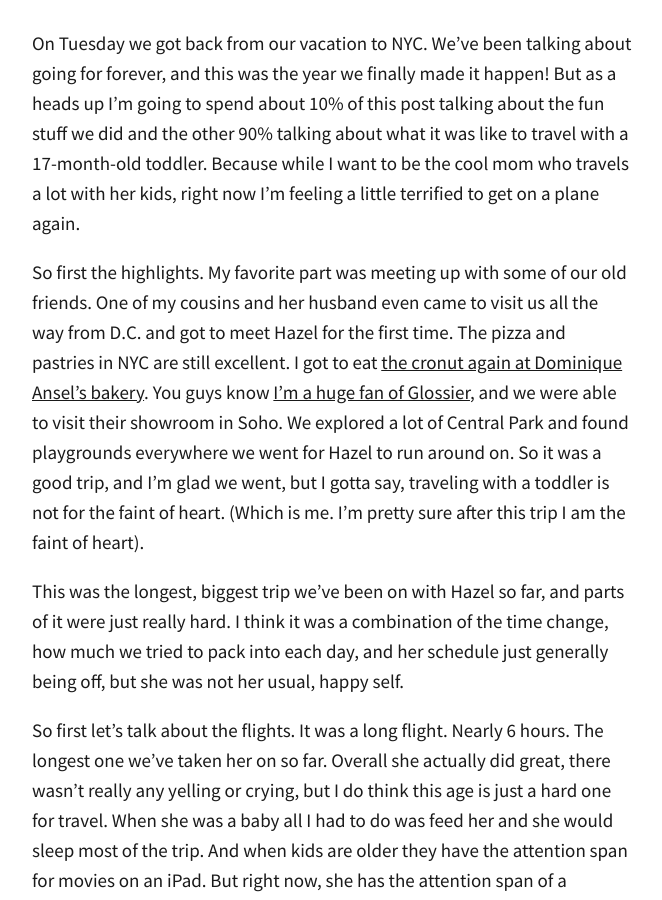
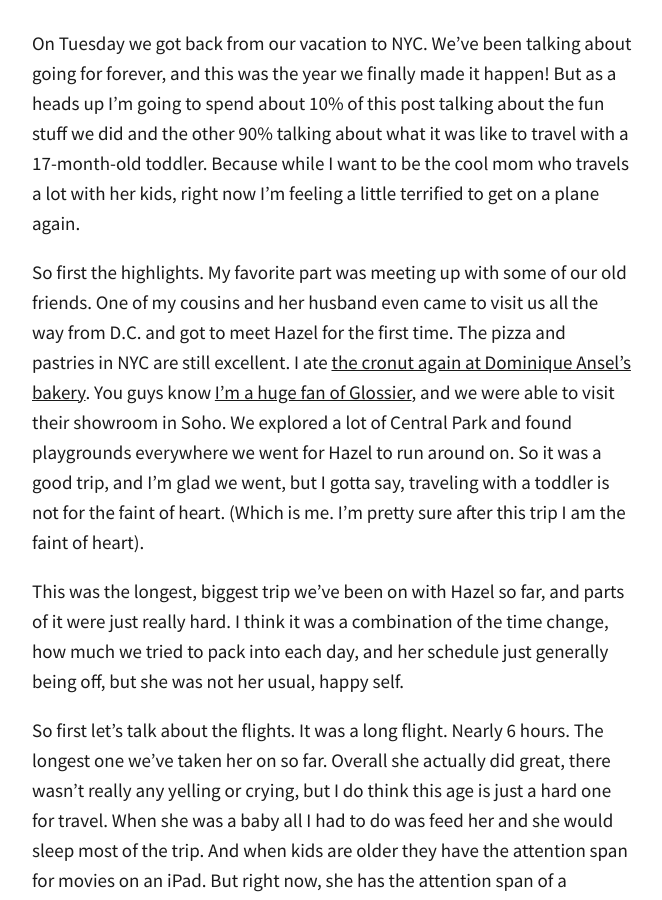
Before and after one commit to totiffany/totiffany.github.io, a Jekyll site: the page built from _posts/2018-10-13-Our-Trip-To-NYC-And-Traveling-With-A-Toddler.md, in a window 1280 px wide and 900 px high, scrolled down 441 px. Shown: the whole window, without its empty margins (308-970 px from the left). Built offline with Jekyll 4.4.1, drawn with Linux system fonts in a browser that asks for light colours; our own code applies the rules of GitHub Pages for plain Markdown files; comment, search, counter and statistics services are not loaded.

Commit message:
Update 2018-10-13-Our-Trip-To-NYC-And-Traveling-With-A-Toddler.md

```diff
--- a/_posts/2018-10-13-Our-Trip-To-NYC-And-Traveling-With-A-Toddler.md
+++ b/_posts/2018-10-13-Our-Trip-To-NYC-And-Traveling-With-A-Toddler.md
@@ -11,7 +11,7 @@ description: >-
 ---
 On Tuesday we got back from our vacation to NYC. We've been talking about going for forever, and this was the year we finally made it happen! But as a heads up I'm going to spend about 10% of this post talking about the fun stuff we did and the other 90% talking about what it was like to travel with a 17-month-old toddler. Because while I want to be the cool mom who travels a lot with her kids, right now I'm feeling a little terrified to get on a plane again.
 
-So first the highlights. My favorite part was meeting up with some of our old friends. One of my cousins and her husband even came to visit us all the way from D.C. and got to meet Hazel for the first time. The pizza and pastries in NYC are still excellent. I got to eat [the cronut again at Dominique Ansel's bakery](https://www.buzzfeed.com/arielknutson/everything-you-need-to-know-about-the-cronut). You guys know [I'm a huge fan of Glossier](https://redletterdayblog.com/My-Everyday-Makeup-Routine), and we were able to visit their showroom in Soho. We explored a lot of Central Park and found playgrounds everywhere we went for Hazel to run around on. So it was a good trip, and I'm glad we went, but I gotta say, traveling with a toddler is not for the faint of heart. (Which is me. I'm pretty sure after this trip I am the faint of heart).
+So first the highlights. My favorite part was meeting up with some of our old friends. One of my cousins and her husband even came to visit us all the way from D.C. and got to meet Hazel for the first time. The pizza and pastries in NYC are still excellent. I ate [the cronut again at Dominique Ansel's bakery](https://www.buzzfeed.com/arielknutson/everything-you-need-to-know-about-the-cronut). You guys know [I'm a huge fan of Glossier](https://redletterdayblog.com/My-Everyday-Makeup-Routine), and we were able to visit their showroom in Soho. We explored a lot of Central Park and found playgrounds everywhere we went for Hazel to run around on. So it was a good trip, and I'm glad we went, but I gotta say, traveling with a toddler is not for the faint of heart. (Which is me. I'm pretty sure after this trip I am the faint of heart).
 
 This was the longest, biggest trip we've been on with Hazel so far, and parts of it were just really hard. I think it was a combination of the time change, how much we tried to pack into each day, and her schedule just generally being off, but she was not her usual, happy self.
 
```
